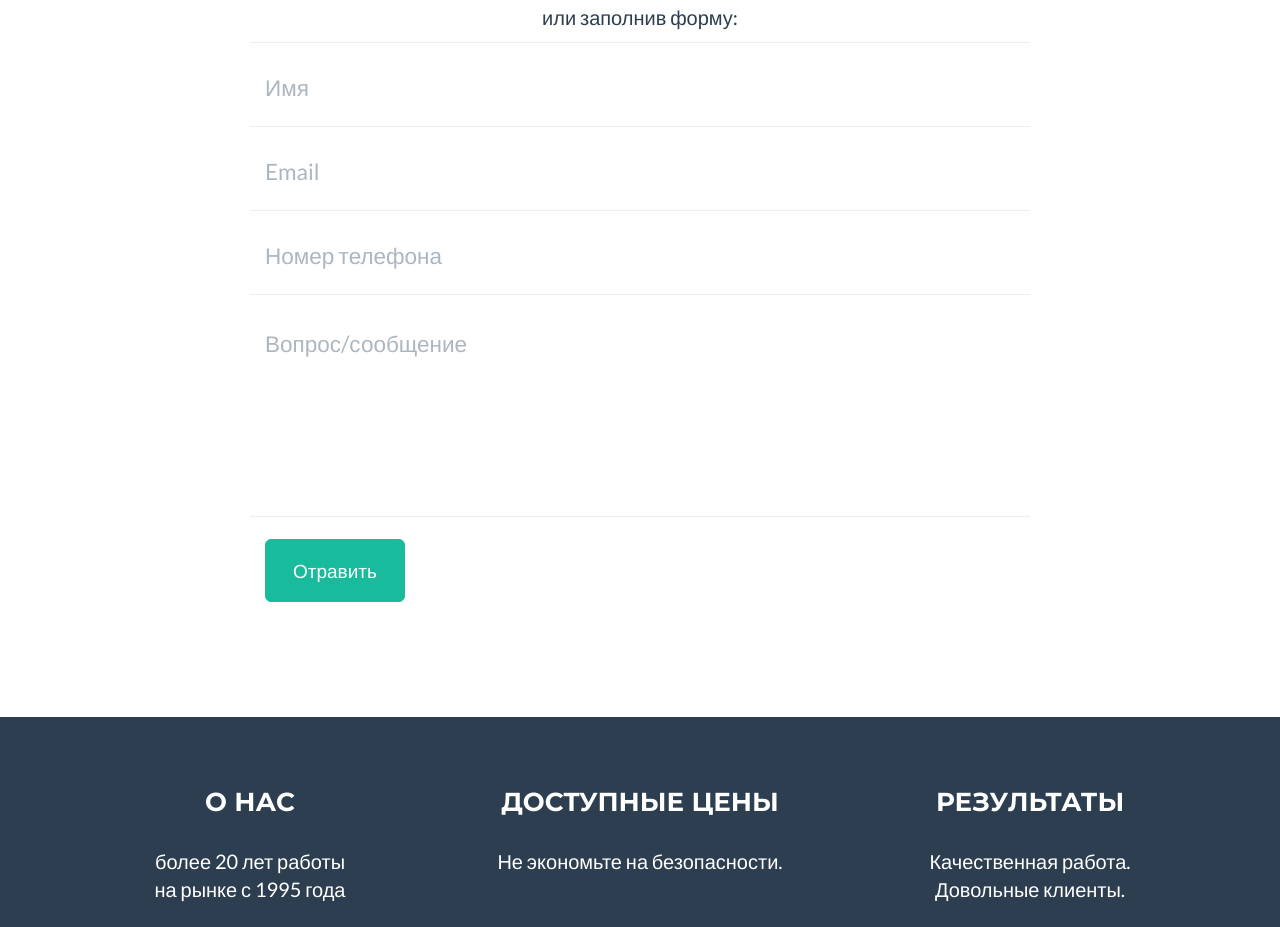
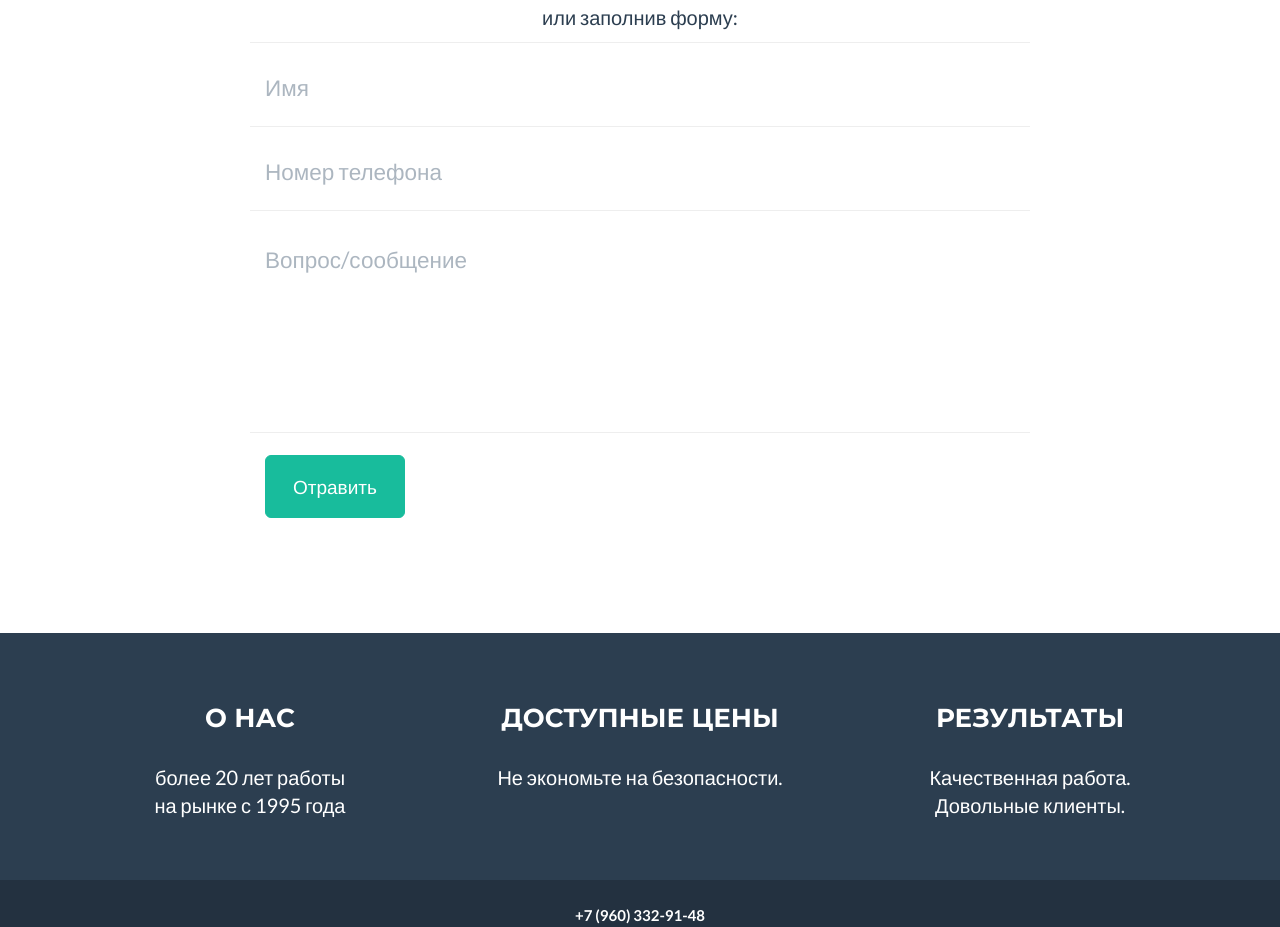
Before and after one commit to xaxulin/uslugielectrikasaransk, a plain HTML site: page index.html in a window 1280 px wide. Shown: the part 2318-3245 px from the top of the page. Drawn offline with nearby package versions, Linux system fonts and the light colour scheme.

Commit message:
remove email field from form

```diff
--- a/index.html
+++ b/index.html
@@ -200,13 +200,6 @@
                         <div class="form-group col-xs-12 floating-label-form-group controls">
                             <label>Имя</label>
                             <input type="text" name="name" class="form-control" placeholder="Имя" id="name" required data-validation-required-message="Введите Ваше Имя">
-                            <p class="help-block text-danger"></p>
-                        </div>
-                    </div>
-                    <div class="row control-group">
-                        <div class="form-group col-xs-12 floating-label-form-group controls">
-                            <label>Email </label>
-                            <input type="email" name="_replyto" class="form-control" placeholder="Email " id="email" required data-validation-required-message="Введите Ваш Email">
                             <p class="help-block text-danger"></p>
                         </div>
                     </div>
```
